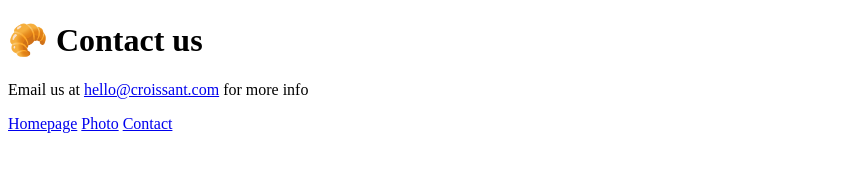
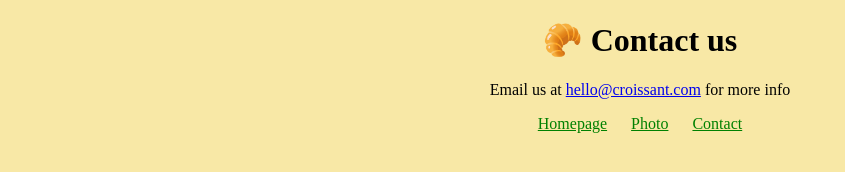
Before and after one commit to NokukhanyaPetra/Croissant, a plain HTML site: page contact.html in a window 1280 px wide. Shown: the whole page, without its empty margins (0-845 px from the left). Drawn offline with Linux system fonts and the light colour scheme; files that its build step writes are made by us from their sources; the site is published under a folder, as on GitHub Pages, so addresses that start at the root find nothing.

Commit message:
made an error with calling styles to other folders, it is now corrected

```diff
--- a/contact.html
+++ b/contact.html
@@ -4,7 +4,7 @@
     <meta charset="UTF-8" />
     <meta http-equiv="X-UA-Compatible" content="IE=edge" />
     <meta name="viewport" content="width=device-width, initial-scale=1.0" />
-    <link rel="stylesheet" href="/css/styles.css" />
+    <link rel="stylesheet" href="styles.css" />
     <title>Contact us</title>
   </head>
   <body>
```
Also changed, not shown: index.html (+3 -3 lines), photo.html (+1 -1 lines).
